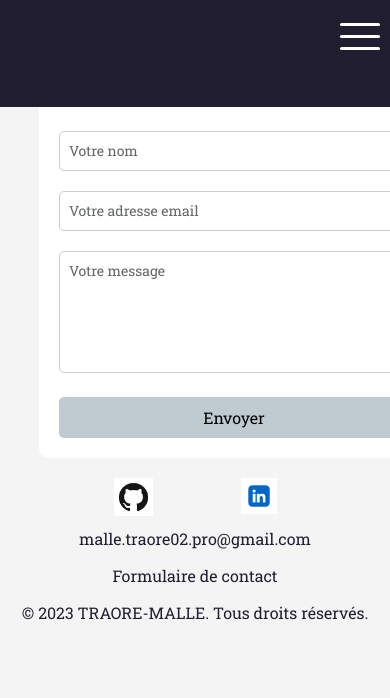
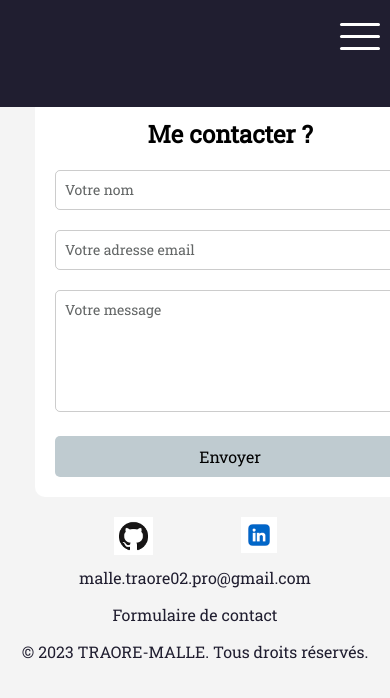
Before and after one commit to Malle02/my_first_react_app, a React (Create React App) app: page /contact in a window 390 px wide. Shown: the top 698 px of the page. Built offline with nearby package versions, Linux system fonts and the light colour scheme.

Commit message:
netli avec git

```diff
--- a/src/pages/Home.js
+++ b/src/pages/Home.js
@@ -341,7 +341,7 @@ const Home = () => {
             Au terme de ma première année en classe de BTS SIO1 Slam au lycée PARC DE VILGENIS, j'ai eu l'opportunité exceptionnelle d'effectuer un stage au sein de DIZAYGN, une expérience qui a été déterminante pour mon parcours professionnel.
         </div>
         <a class="report-link" href="https://1drv.ms/b/s!ArTH9M77REB3mdcp1IVPcSyf7wFtvQ?e=nOpx1Y" target="_blank">Voir le rapport de stage</a>
-        <a class="report-link" href="#" target="_blank">Voir mon Tableau de synthèse des réalisations professionnelles  </a>
+        <a class="report-link" href="#" >Voir mon Tableau de synthèse des réalisations professionnelles  </a>
     </div>
       <div className='etablissement'>
         <iframe
--- a/src/style/Style.css
+++ b/src/style/Style.css
@@ -313,6 +313,9 @@ h1{
   margin-top: 20%;
 }
 
+.section-notes {
+  margin-left: 3%;
+}
 
 
 }
--- a/src/style/style_form_contact.css
+++ b/src/style/style_form_contact.css
@@ -12,7 +12,7 @@
     display: flex;
     margin-top: 17%;
     margin-bottom: 9%;
-    margin-left: 30%;
+    margin-left: 30vw;
     flex-direction: column;
 
   }
@@ -93,11 +93,11 @@
     background-color: #27408b;
   } */
 
-  @media screen and (max-width:767px)
+  @media only screen and (max-width:767px)
   {
     .card {
-      margin-left: 10%;
-      margin-top: 15%;
+      margin-left: 9%;
+      margin-top: 25vw;
       margin-bottom: 0;
     }
 
```
